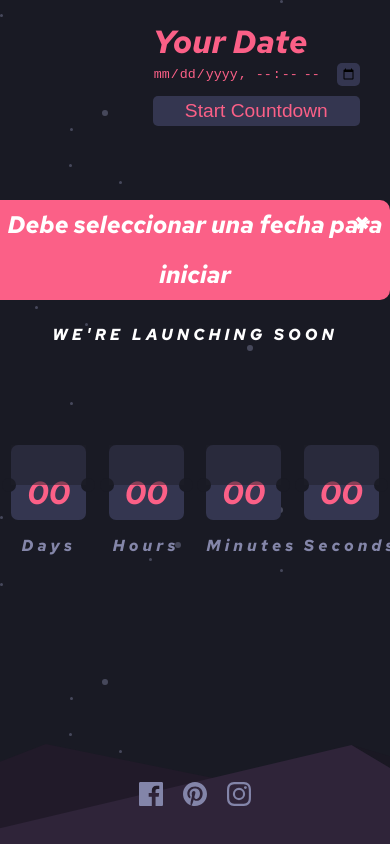
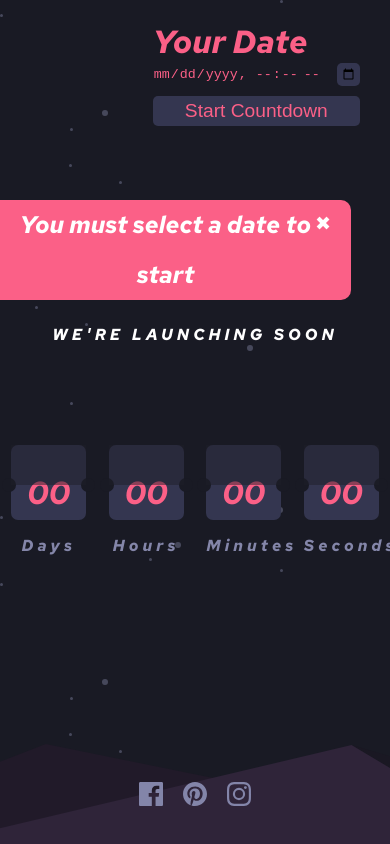
Before and after one commit to Holmanyiyos/launch-countdown-timer, a React (Create React App) app: page / in a window 390 px wide. Both pictures are taken after a click on the button "Start Countdown". Built offline with nearby package versions, Linux system fonts and the light colour scheme.

Commit message:
version mobile 3

```diff
--- a/src/components/styles.css
+++ b/src/components/styles.css
@@ -15,6 +15,8 @@
 
 .modal{
     position: fixed;
+    display: flex;
+    align-items: center;
     top: 200px;
     width: 100%;
     max-width: 1000px;
@@ -40,8 +42,11 @@
 @media (max-width: 600px) {
    .modal{
        height: 100px;
+       width: 90%;
     }
     .modal h3{
-       line-height: 50px;
+        display: block;
+        line-height: 50px;
+        margin: 0 30px 0 10px;
    }
 }
--- a/src/utilities/getTime.utilities.js
+++ b/src/utilities/getTime.utilities.js
@@ -6,14 +6,14 @@ export const subtractDate =(date1)=>{
     const difference = Math.abs(time2 - time1)
     if(time1){
         if(difference <= 800){
-            result = {messagge: "Tiempo agotado"}
+            result = {messagge: "Time out"}
         }else if(time2 > time1 ){
-            result = {messagge: "La fecha seleccionada no puede ser previa a la fecha actual"}
+            result = {messagge: "The selected date cannot be prior to the current date"}
         }else{
             result = format(difference)
         }
     }else{
-        result = {messagge: "Debe seleccionar una fecha para iniciar"}
+        result = {messagge: "You must select a date to start"}
     }
     return result
 }
```
